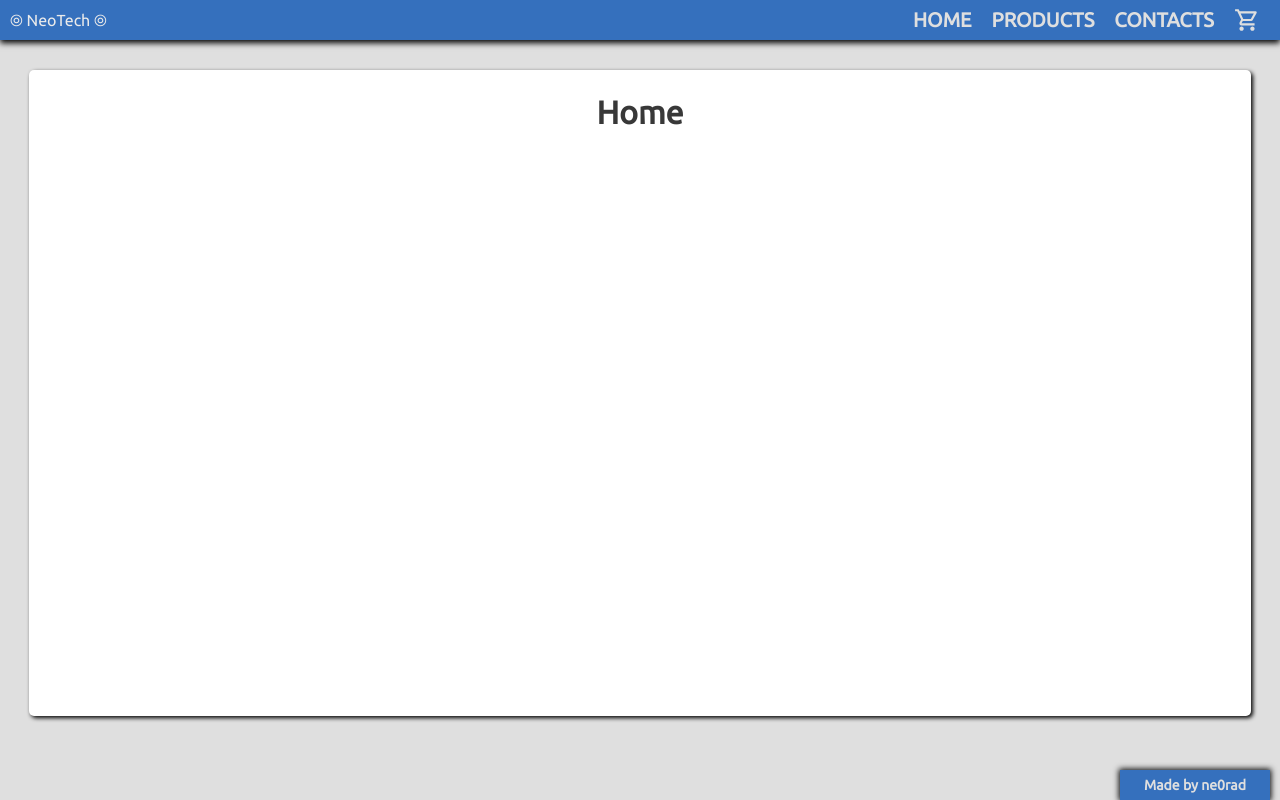
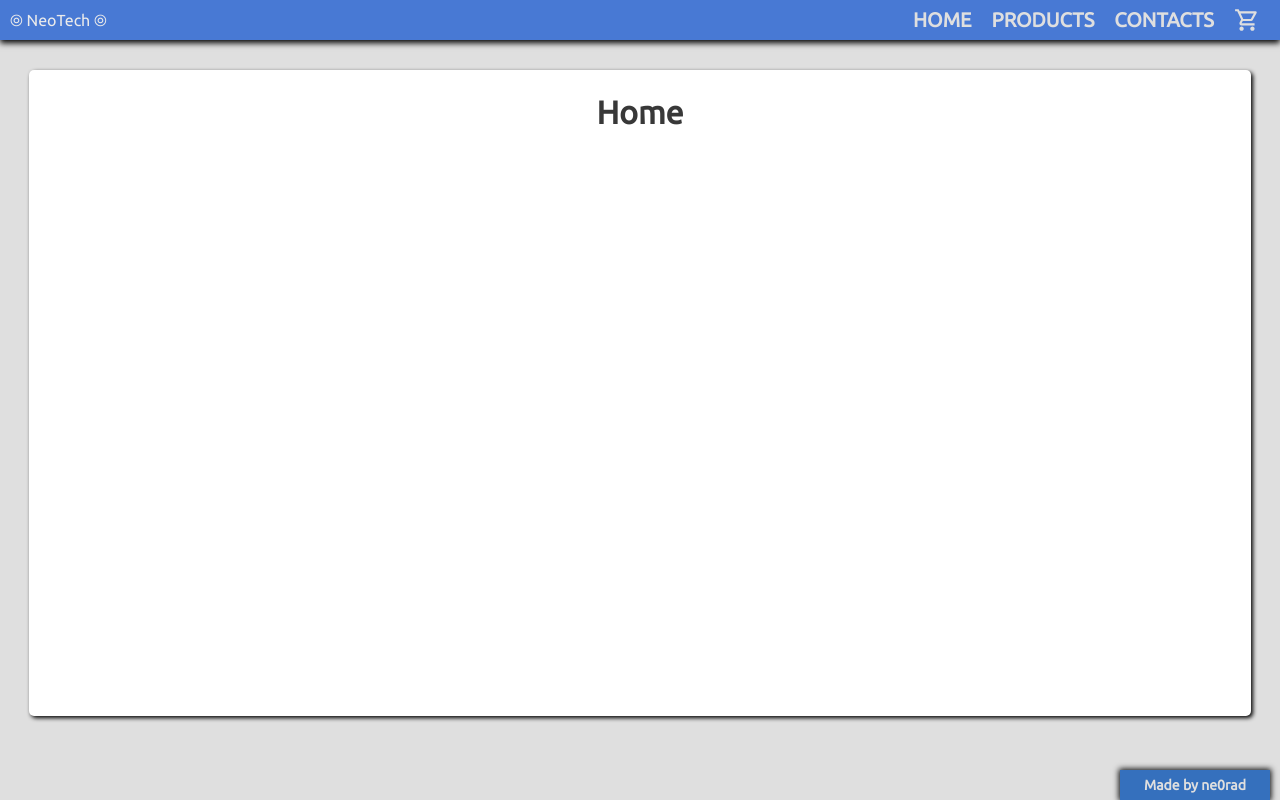
Before and after one commit to ne0rad/shopping_cart, a React (Create React App) app: page / in a window 1280 px wide. Built offline with nearby package versions, Linux system fonts and the light colour scheme.

Commit message:
Changed color

```diff
--- a/src/styles/style.css
+++ b/src/styles/style.css
@@ -4,7 +4,7 @@
   --background: #dfdfdf;
   --foreground: #383838;
   --card-bg: #f5f5f5;
-  --menu: #3570bd;
+  --menu: #4879d4;
 }
 
 li {
@@ -48,7 +48,7 @@ body {
   top: 40px;
   padding: 20px 10px 5px 10px;
   border-radius: 5px;
-  background-color: #dae6f0;
+  background-color: var(--card-bg);
   box-shadow: 2px 2px 4px 0 black;
   overflow: scroll;
   scroll-behavior: auto;
@@ -180,6 +180,7 @@ body {
   flex-wrap: wrap;
   margin: 0;
   padding: 0;
+  max-width: 840px;
 }
 
 .product-wrap {
```
